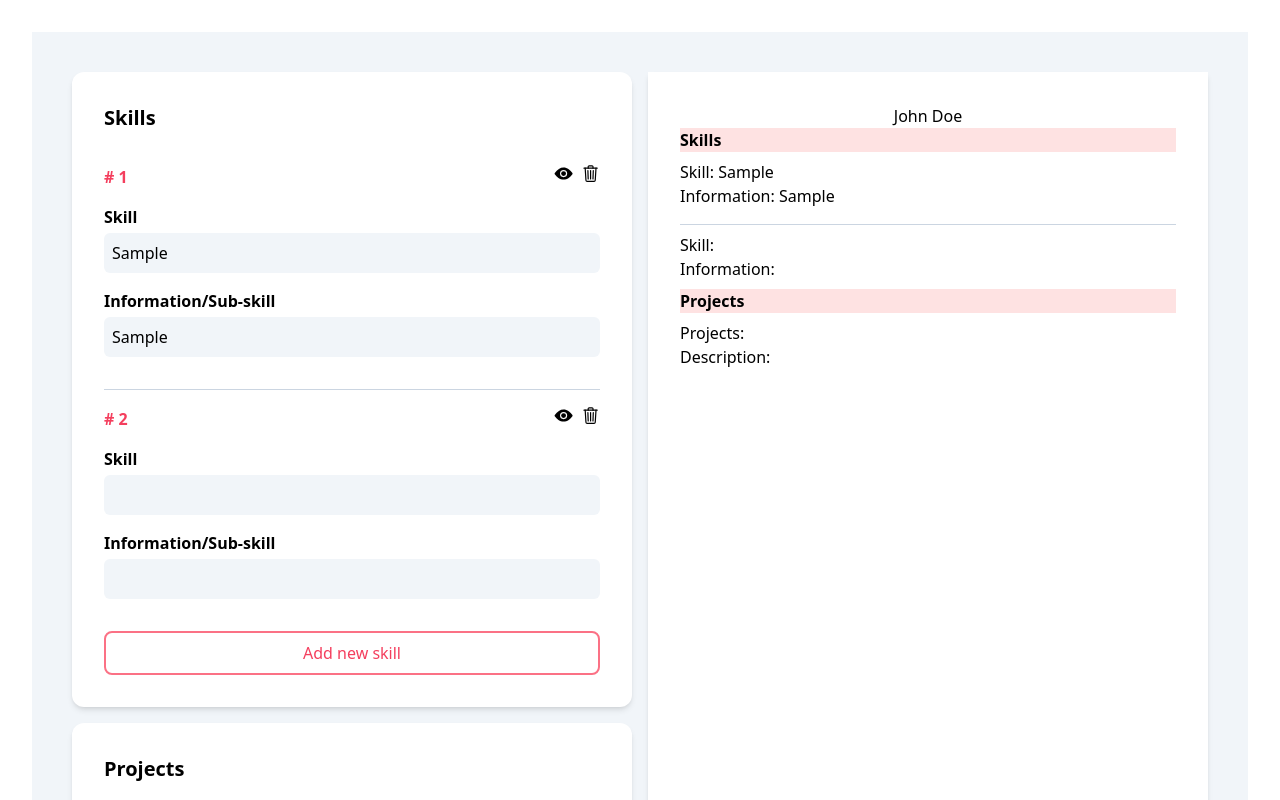
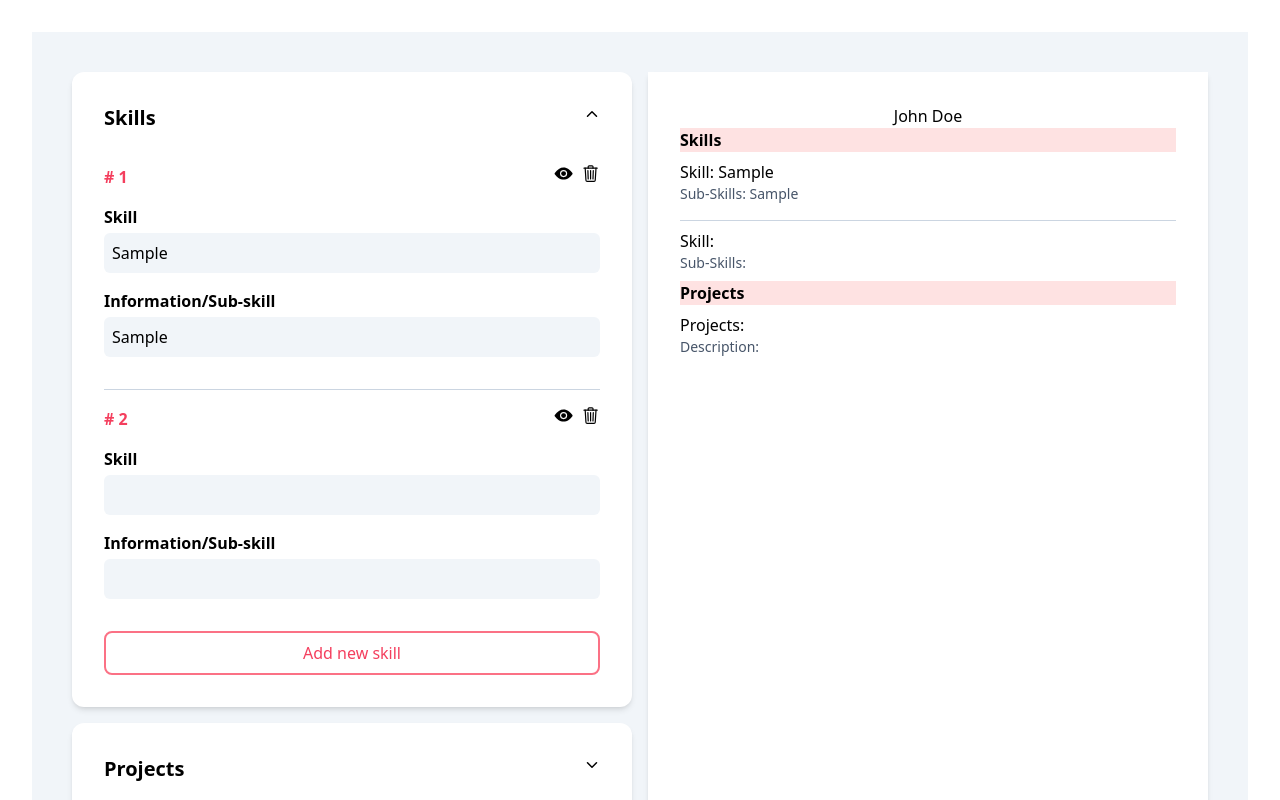
Before and after one commit to ozzestrophic/CV-app, a React (Vite) app: page / in a window 1280 px wide. Both pictures are taken after typing "Sample", "Sample" into the empty fields and a click on the button "Add new skill". Shown: the top 800 px of the page. Built offline with nearby package versions, Linux system fonts and the light colour scheme.

Commit message:
refactor: moved cardtab into it's component

```diff
--- a/src/App.jsx
+++ b/src/App.jsx
@@ -6,6 +6,7 @@ import Skills from "./components/Skills.jsx";
 import Projects from "./components/Projects.jsx";
 
 function App() {
+  const [shownCard, setShownCard] = useState(1);
   const [skillState, setSkillState] = useState([
     {
       skill: "",
@@ -25,6 +26,8 @@ function App() {
       <div className="flex flex-col gap-4">
         <Card>
           <Skills
+            shownCard={shownCard}
+            setShownCard={setShownCard}
             title={"Skills"}
             state={skillState}
             setState={setSkillState}
@@ -32,6 +35,8 @@ function App() {
         </Card>
         <Card>
           <Projects
+            shownCard={shownCard}
+            setShownCard={setShownCard}
             title={"Projects"}
             state={projectState}
             setState={setProjectState}
--- a/src/components/CanvasProjects.jsx
+++ b/src/components/CanvasProjects.jsx
@@ -14,7 +14,9 @@ export default function CanvasProjects({ projects }) {
               )}
               <div className="flex items-center justify-between"></div>
               <p>Projects: {item.project}</p>
-              <p>Description: {item.description}</p>
+              <p className="text-sm text-slate-600">
+                Description: {item.description}
+              </p>
             </div>
           );
         }
--- a/src/components/CanvasSkills.jsx
+++ b/src/components/CanvasSkills.jsx
@@ -12,7 +12,7 @@ export default function CanvasSkills({ skills }) {
               )}
               <div className="flex items-center justify-between"></div>
               <p>Skill: {item.skill}</p>
-              <p>Information: {item.info}</p>
+              <p className="text-sm text-slate-600">Sub-Skills: {item.info}</p>
             </div>
           );
         }
--- /dev/null
+++ b/src/components/CardTab.jsx
@@ -0,0 +1,23 @@
+import toggleCard from "../toggleCard";
+
+function CardTab({ title, shownCard, setShownCard, cardIndex }) {
+  return (
+    <div
+      className="flex justify-between"
+      onClick={() => toggleCard(shownCard, setShownCard, cardIndex)}
+    >
+      <div>
+        <h2 className="text-xl font-bold">{title}</h2>
+      </div>
+      <div>
+        {shownCard === cardIndex ? (
+          <ion-icon name="chevron-up-outline"></ion-icon>
+        ) : (
+          <ion-icon name="chevron-down-outline"></ion-icon>
+        )}
+      </div>
+    </div>
+  );
+}
+
+export default CardTab;
--- a/src/components/Projects.jsx
+++ b/src/components/Projects.jsx
@@ -2,27 +2,37 @@ import AddButton from "./AddButton";
 import DeleteButton from "./DeleteButton";
 import HideButton from "./HideButton";
 import Input from "./Input";
+import CardTab from "./CardTab";
 
-function Projects({ title, state, setState }) {
+function Projects({ title, shownCard, setShownCard, state, setState }) {
+  const cardIndex = 2;
+
+  if (shownCard === cardIndex) {
     return (
       <>
-      <div className="flex justify-between">
-        <div>
-          <h2 className="text-xl font-bold">{title}</h2>
-        </div>
-        <div></div>
-      </div>
+        <CardTab
+          cardIndex={cardIndex}
+          title={title}
+          shownCard={shownCard}
+          setShownCard={setShownCard}
+        />
         {state.map((item, index) => {
           return (
             <div key={index} className="flex flex-col justify-start gap-4">
-            {index !== 0 && <div className="h-[1px] w-full bg-slate-300"></div>}
+              {index !== 0 && (
+                <div className="h-[1px] w-full bg-slate-300"></div>
+              )}
               <div className="flex items-center justify-between">
                 <h3 className=" text-left font-bold text-rose-500">
                   # {index + 1}
                 </h3>
                 <div className="flex gap-2">
                   <HideButton index={index} state={state} setState={setState} />
-                <DeleteButton index={index} state={state} setState={setState} />
+                  <DeleteButton
+                    index={index}
+                    state={state}
+                    setState={setState}
+                  />
                 </div>
               </div>
               <Input
@@ -52,6 +62,18 @@ function Projects({ title, state, setState }) {
         />
       </>
     );
+  } else {
+    return (
+      <>
+        <CardTab
+          cardIndex={cardIndex}
+          title={title}
+          shownCard={shownCard}
+          setShownCard={setShownCard}
+        />
+      </>
+    );
+  }
 }
 
 export default Projects;
--- a/src/components/Skills.jsx
+++ b/src/components/Skills.jsx
@@ -2,27 +2,37 @@ import AddButton from "./AddButton";
 import DeleteButton from "./DeleteButton";
 import HideButton from "./HideButton";
 import Input from "./Input";
+import CardTab from "./CardTab";
 
-function Skills({ title, state, setState }) {
+function Skills({ title, shownCard, setShownCard, state, setState }) {
+  const cardIndex = 1;
+
+  if (shownCard === cardIndex) {
     return (
       <>
-      <div className="flex justify-between">
-        <div>
-          <h2 className="text-xl font-bold">{title}</h2>
-        </div>
-        <div></div>
-      </div>
+        <CardTab
+          cardIndex={cardIndex}
+          title={title}
+          shownCard={shownCard}
+          setShownCard={setShownCard}
+        />
         {state.map((item, index) => {
           return (
             <div key={index} className="flex flex-col justify-start gap-4">
-            {index !== 0 && <div className="h-[1px] w-full bg-slate-300"></div>}
+              {index !== 0 && (
+                <div className="h-[1px] w-full bg-slate-300"></div>
+              )}
               <div className="flex items-center justify-between">
                 <h3 className=" text-left font-bold text-rose-500">
                   # {index + 1}
                 </h3>
                 <div className="flex gap-2">
                   <HideButton index={index} state={state} setState={setState} />
-                <DeleteButton index={index} state={state} setState={setState} />
+                  <DeleteButton
+                    index={index}
+                    state={state}
+                    setState={setState}
+                  />
                 </div>
               </div>
               <Input
@@ -52,6 +62,18 @@ function Skills({ title, state, setState }) {
         />
       </>
     );
+  } else {
+    return (
+      <>
+        <CardTab
+          cardIndex={cardIndex}
+          title={title}
+          shownCard={shownCard}
+          setShownCard={setShownCard}
+        />
+      </>
+    );
+  }
 }
 
 export default Skills;
--- /dev/null
+++ b/src/toggleCard.js
@@ -0,0 +1,3 @@
+export default function toggleCard(shownCard, setShownCard, cardIndex) {
+  shownCard === cardIndex ? setShownCard(0) : setShownCard(cardIndex);
+}
```
Lines whose indentation alone changed are shown as unchanged.
